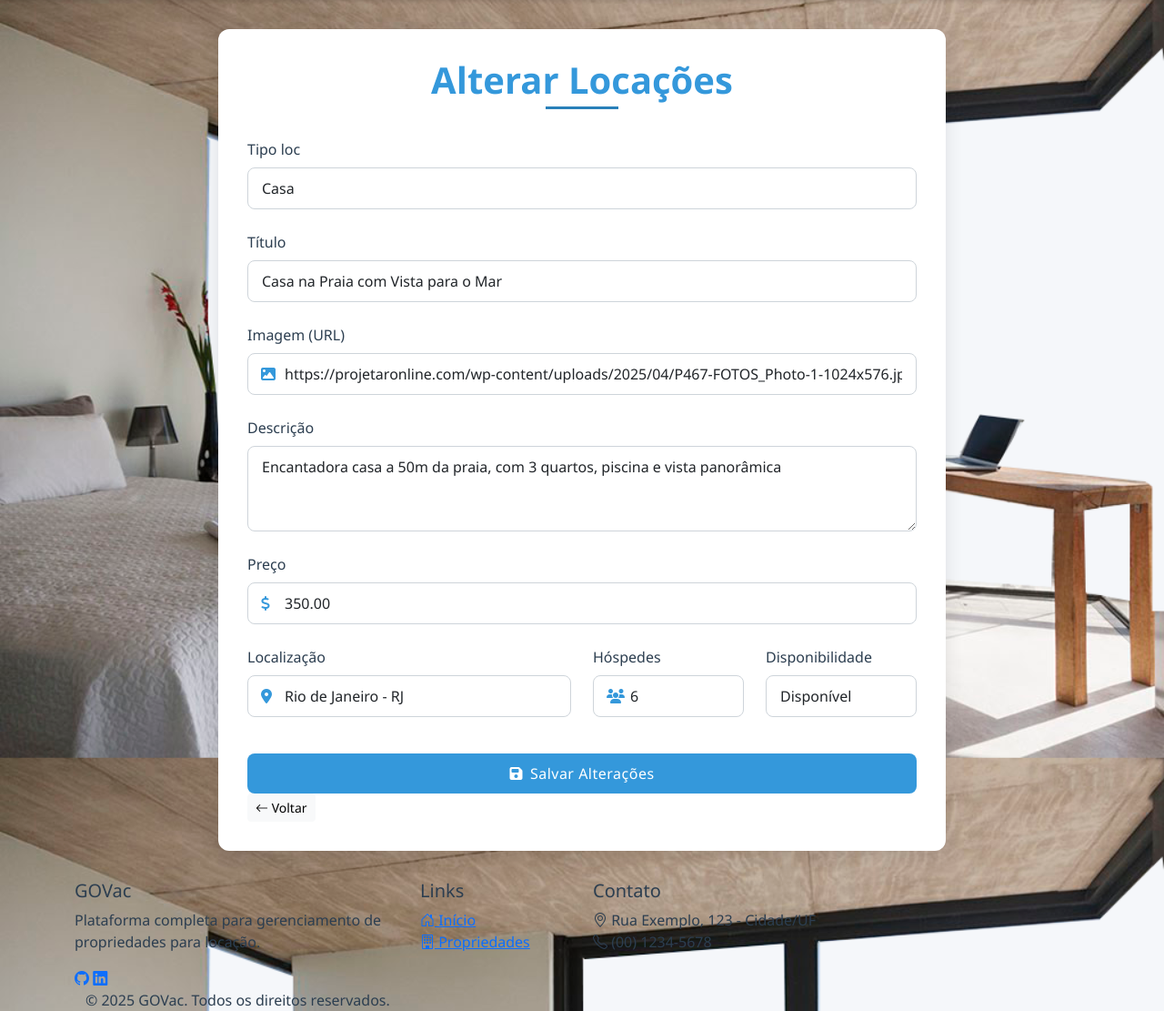
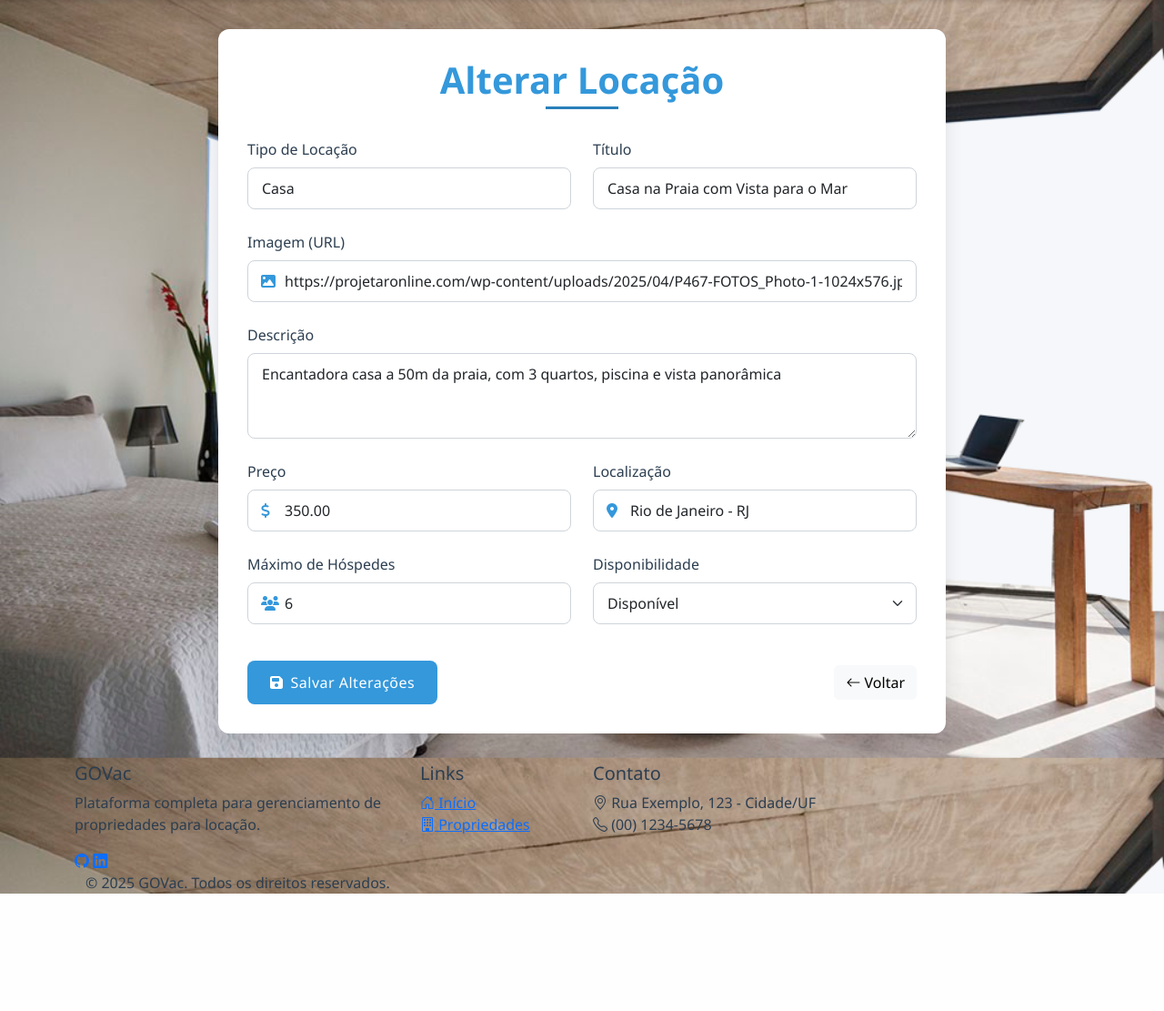
Before and after one commit to akirar0n/GOVacation, a PHP site: page /Projeto-GOVacation/AlterarLocs.php?idloc=1 in a window 1280 px wide. Shown: the part 56-1167 px from the top of the page at 91% size. After the commit the page ends 1038 px from the top, so only its background shows below. Run offline with PHP 8.4, Linux system fonts and the light colour scheme; data comes from the database, SQL or seed files in the repository.

Commit message:
alterar arrumado!!!!!!!

```diff
--- a/govac/AlterarLocs.php
+++ b/govac/AlterarLocs.php
@@ -1,7 +1,32 @@
 <?php
 include 'IndexAdm.php';
 
+if (session_status() === PHP_SESSION_NONE) {
+    session_start();
+}
 
+require './model/DAO/Conexao.php';
+
+if (!isset($_GET['idloc'])) {
+    die("<div class='container mt-5'><div class='alert alert-danger'>Erro: ID da locação não informado!</div></div>");
+}
+
+$idloc = $_GET['idloc'];
+$pdo = Conexao::getInstance();
+
+try {
+    $sql = "SELECT * FROM locacoes WHERE idloc = :idloc";
+    $stmt = $pdo->prepare($sql);
+    $stmt->bindValue(':idloc', $idloc, PDO::PARAM_INT);
+    $stmt->execute();
+    $loc = $stmt->fetch(PDO::FETCH_ASSOC);
+
+    if (!$loc) {
+        die("<div class='container mt-5'><div class='alert alert-danger'>Erro: Locação não encontrada!</div></div>");
+    }
+} catch (PDOException $e) {
+    die("<div class='container mt-5'><div class='alert alert-danger'>Erro na consulta: " . $e->getMessage() . "</div></div>");
+}
 ?>
 
 <!DOCTYPE html>
@@ -13,6 +38,7 @@ include 'IndexAdm.php';
     <title>Alterar locações</title>
     <link href="https://cdn.jsdelivr.net/npm/bootstrap@5.3.3/dist/css/bootstrap.min.css" rel="stylesheet">
     <link rel="stylesheet" href="https://cdnjs.cloudflare.com/ajax/libs/font-awesome/6.4.0/css/all.min.css">
+    <link rel="stylesheet" href="https://cdn.jsdelivr.net/npm/bootstrap-icons@1.10.0/font/bootstrap-icons.css">
     <style>
         :root {
             --primary-color: #3498db;
@@ -64,14 +90,14 @@ include 'IndexAdm.php';
             margin-bottom: 0.5rem;
         }
 
-        .form-control {
+        .form-control, .form-select {
             border-radius: 8px;
             padding: 10px 15px;
             border: 1px solid #ced4da;
             transition: all 0.3s;
         }
 
-        .form-control:focus {
+        .form-control:focus, .form-select:focus {
             border-color: var(--primary-color);
             box-shadow: 0 0 0 0.25rem rgba(52, 152, 219, 0.25);
         }
@@ -79,18 +105,22 @@ include 'IndexAdm.php';
         .btn-submit {
             background-color: var(--primary-color);
             border: none;
-            padding: 10px 25px;
+            padding: 12px 25px;
             font-weight: 500;
             letter-spacing: 0.5px;
             border-radius: 8px;
             transition: all 0.3s;
-            width: 100%;
+            width: auto;
             margin-top: 1rem;
         }
 
         .btn-submit:hover {
             background-color: var(--secondary-color);
             transform: translateY(-2px);
+        }
+
+        .btn-voltar {
+            margin-top: 1rem;
         }
 
         .form-group {
@@ -101,16 +131,16 @@ include 'IndexAdm.php';
             position: relative;
         }
 
+        .input-icon .form-control {
+            padding-left: 40px;
+        }
+
         .input-icon i {
             position: absolute;
             left: 15px;
             top: 50%;
             transform: translateY(-50%);
             color: var(--primary-color);
-        }
-
-        .input-icon input {
-            padding-left: 40px;
         }
 
         @media (max-width: 768px) {
@@ -123,112 +153,94 @@ include 'IndexAdm.php';
 </head>
 
 <body>
-    <?php
-    require './model/ClassLocs.php';
-        require './model/DAO/ClassLocsDAO.php';
-
-        if (isset($_GET['idloc'])) {
-            $idloc = $_GET['idloc'];
-
-            $ClassLocsDAO = new ClassLocsDAO();
-            $loc = $ClassLocsDAO->buscarLocs($idloc);
-
-            if (!$loc) {
-                echo "<div class='alert alert-danger'>Locação não encontrada!</div>";
-                exit;
-            }
-        } else {
-            echo "<div class='alert alert-danger'>ID da locação não fornecido!</div>";
-            exit;
-        }
-    ?>
-
     <div class="container">
         <div class="card-form-container">
-            <form method="POST" action="./controller/ControleLocs.php?ACAO=alterarLocs">
-                <h1 class="form-title">Alterar Locações</h1>
-                <input type="hidden" name="idloc" value="<?php echo htmlspecialchars($loc->getIdloc()); ?>">
+            <h1 class="form-title">Alterar Locação</h1>
 
+            <form id="alterarForm" method="POST" action="./controller/ControleLocs.php?ACAO=alterarLocs">
 
-                <div class="form-group">
-                    <label for="tipoloc" class="form-label">Tipo loc</label>
-                    <input type="text" class="form-control" id="tipoloc" name="tipoloc" value="<?php echo htmlspecialchars($loc->getTipoloc()); ?>">
+                <input type="hidden" name="idloc" value="<?php echo htmlspecialchars($loc['idloc']); ?>">
+
+                <div class="row">
+                    <div class="col-md-6 form-group">
+                        <label for="tipoloc" class="form-label">Tipo de Locação</label>
+                        <input type="text" class="form-control" id="tipoloc" name="tipoloc" value="<?php echo htmlspecialchars($loc['tipoloc']); ?>" required>
                     </div>
-
-                <div class="form-group">
+                    <div class="col-md-6 form-group">
                         <label for="titulo" class="form-label">Título</label>
-                    <input type="text" class="form-control" id="titulo" name="titulo" value="<?php echo htmlspecialchars($loc->getTitulo()); ?>">
+                        <input type="text" class="form-control" id="titulo" name="titulo" value="<?php echo htmlspecialchars($loc['titulo']); ?>" required>
+                    </div>
                 </div>
 
                 <div class="form-group">
                     <label for="imagem" class="form-label">Imagem (URL)</label>
                     <div class="input-icon">
                         <i class="fas fa-image"></i>
-                        <input type="text" class="form-control" id="imagem" name="imagem" value="<?php echo htmlspecialchars($loc->getImagem()); ?>">
+                        <input type="url" class="form-control" id="imagem" name="imagem" value="<?php echo htmlspecialchars($loc['imagem']); ?>" required>
                     </div>
                 </div>
 
                 <div class="form-group">
                     <label for="descr" class="form-label">Descrição</label>
-                    <textarea class="form-control" id="descr" name="descr" rows="3"><?php echo htmlspecialchars($loc->getDescr()); ?></textarea>
+                    <textarea class="form-control" id="descr" name="descr" rows="3" required><?php echo htmlspecialchars($loc['descr']); ?></textarea>
                 </div>
 
-                <div class="form-group">
+                <div class="row">
+                    <div class="col-md-6 form-group">
                         <label for="preco" class="form-label">Preço</label>
                         <div class="input-icon">
                             <i class="fas fa-dollar-sign"></i>
-                        <input type="text" class="form-control" id="preco" name="preco" value="<?php echo htmlspecialchars($loc->getPreco()); ?>">
+                            <input type="number" step="0.01" class="form-control" id="preco" name="preco" value="<?php echo htmlspecialchars($loc['preco']); ?>" required>
+                        </div>
+                    </div>
+                    <div class="col-md-6 form-group">
+                        <label for="localizacao" class="form-label">Localização</label>
+                        <div class="input-icon">
+                            <i class="fas fa-map-marker-alt"></i>
+                            <input type="text" class="form-control" id="localizacao" name="localizacao" value="<?php echo htmlspecialchars($loc['localizacao']); ?>" required>
+                        </div>
                     </div>
                 </div>
 
                 <div class="row">
-                    <div class="col-md-6">
-                        <div class="form-group">
-                            <label for="localizacao" class="form-label">Localização</label>
+                    <div class="col-md-6 form-group">
+                        <label for="qtdhospedes" class="form-label">Máximo de Hóspedes</label>
                         <div class="input-icon">
-                                <i class="fas fa-map-marker-alt"></i>
-                                <input type="text" class="form-control" id="localizacao" name="localizacao" value="<?php echo htmlspecialchars($loc->getLocalizacao()); ?>">
+                            <i class="fas fa-users"></i>
+                            <input type="number" class="form-control" id="qtdhospedes" name="qtdhospedes" value="<?php echo htmlspecialchars($loc['qtdhospedes']); ?>" required>
                         </div>
                     </div>
-                    </div>
-                    <div class="col-md-3">
-                        <div class="form-group">
-                            <label for="qtdhospedes" class="form-label">Hóspedes</label>
-                            <div class="input-icon">
-                                <i class="fas fa-users"></i>
-                                <input type="number" class="form-control" id="qtdhospedes" name="qtdhospedes" value="<?php echo htmlspecialchars($loc->getQtdhospedes()); ?>">
-                            </div>
-                        </div>
-                    </div>
-                    <div class="col-md-3">
-                        <div class="form-group">
+                    <div class="col-md-6 form-group">
                         <label for="disp" class="form-label">Disponibilidade</label>
-                            <select class="form-control" id="disp" name="disp">
-                                <option value="1" <?php echo htmlspecialchars($loc->getDisp()) == 1 ? 'selected' : ''; ?>>Disponível</option>
-                                <option value="0" <?php echo htmlspecialchars($loc->getDisp()) == 0 ? 'selected' : ''; ?>>Indisponível</option>
+                        <select class="form-select" id="disp" name="disp" required>
+                            <option value="Disponível" <?php echo ($loc['disp'] == 'Disponível') ? 'selected' : ''; ?>>Disponível</option>
+                            <option value="Indisponível" <?php echo ($loc['disp'] == 'Indisponível') ? 'selected' : ''; ?>>Indisponível</option>
+                            <option value="Ocupado" <?php echo ($loc['disp'] == 'Ocupado') ? 'selected' : ''; ?>>Ocupado</option>
                         </select>
                     </div>
                 </div>
-                </div>
 
+                <div class="d-flex justify-content-between align-items-center">
                     <button type="submit" class="btn btn-primary btn-submit">
                         <i class="fas fa-save me-2"></i>Salvar Alterações
                     </button>
-                <a href="ListarLocs.php" class="btn btn-light btn-sm">
+                    <a href="ListarLocs.php" class="btn btn-light btn-voltar">
                         <i class="bi bi-arrow-left"></i> Voltar
                     </a>
+                </div>
             </form>
         </div>
     </div>
 
+    <?php include 'footer.php'; ?>
+
     <script src="https://cdn.jsdelivr.net/npm/bootstrap@5.3.3/dist/js/bootstrap.bundle.min.js"></script>
     <script>
-        document.querySelector('form').addEventListener('submit', function(e) {
+        document.getElementById('alterarForm').addEventListener('submit', function(e) {
             if (!confirm('Tem certeza que deseja alterar esta locação?')) {
                 e.preventDefault();
             }
         });
     </script>
-    <?php include 'footer.php';?>
 </body>
 </html>
```
Also changed, not shown: govac/controller/ControleLocs.php (+7 -6 lines), govac/model/DAO/ClassLocsDAO.php (+25 -5 lines). Lines whose indentation alone changed are shown as unchanged.
